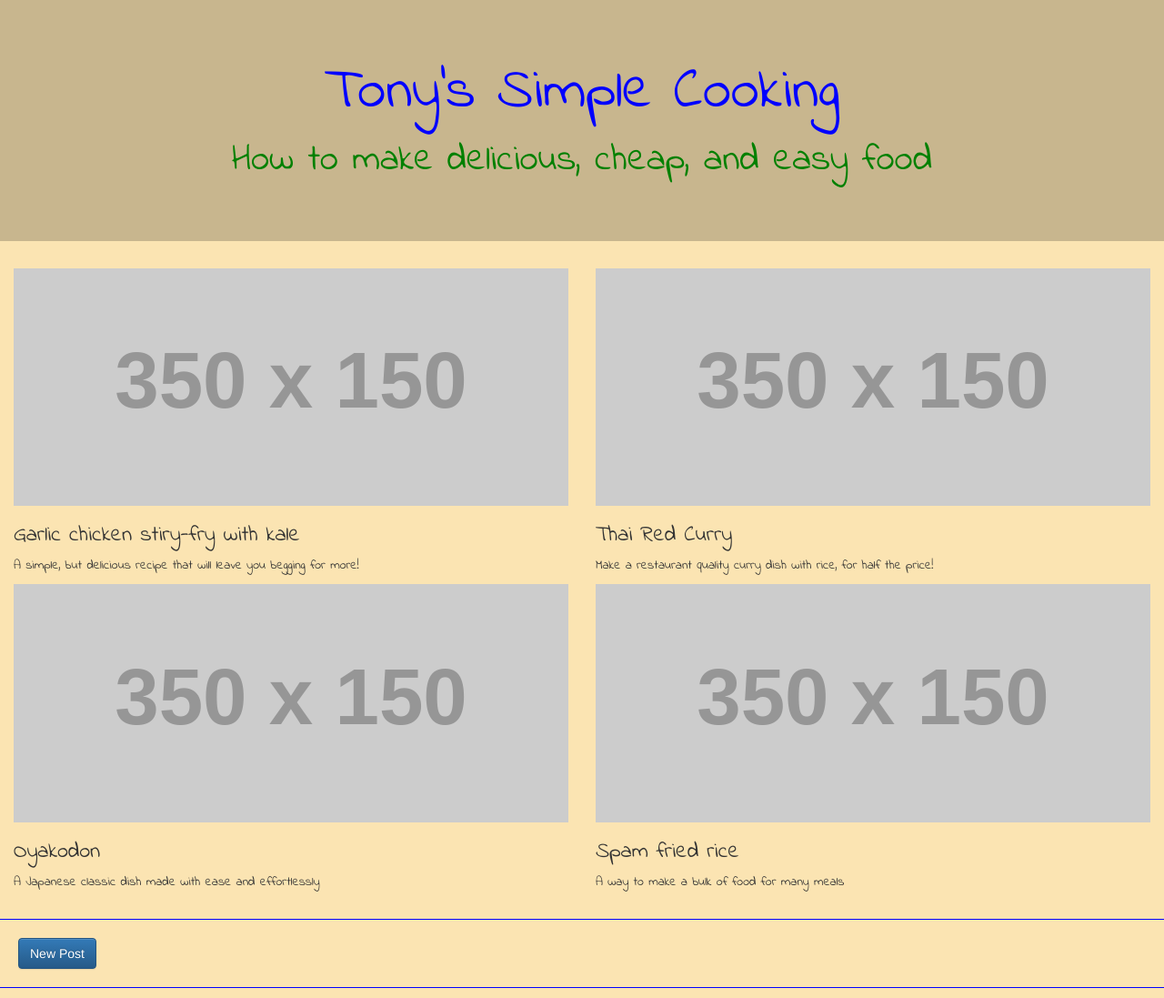
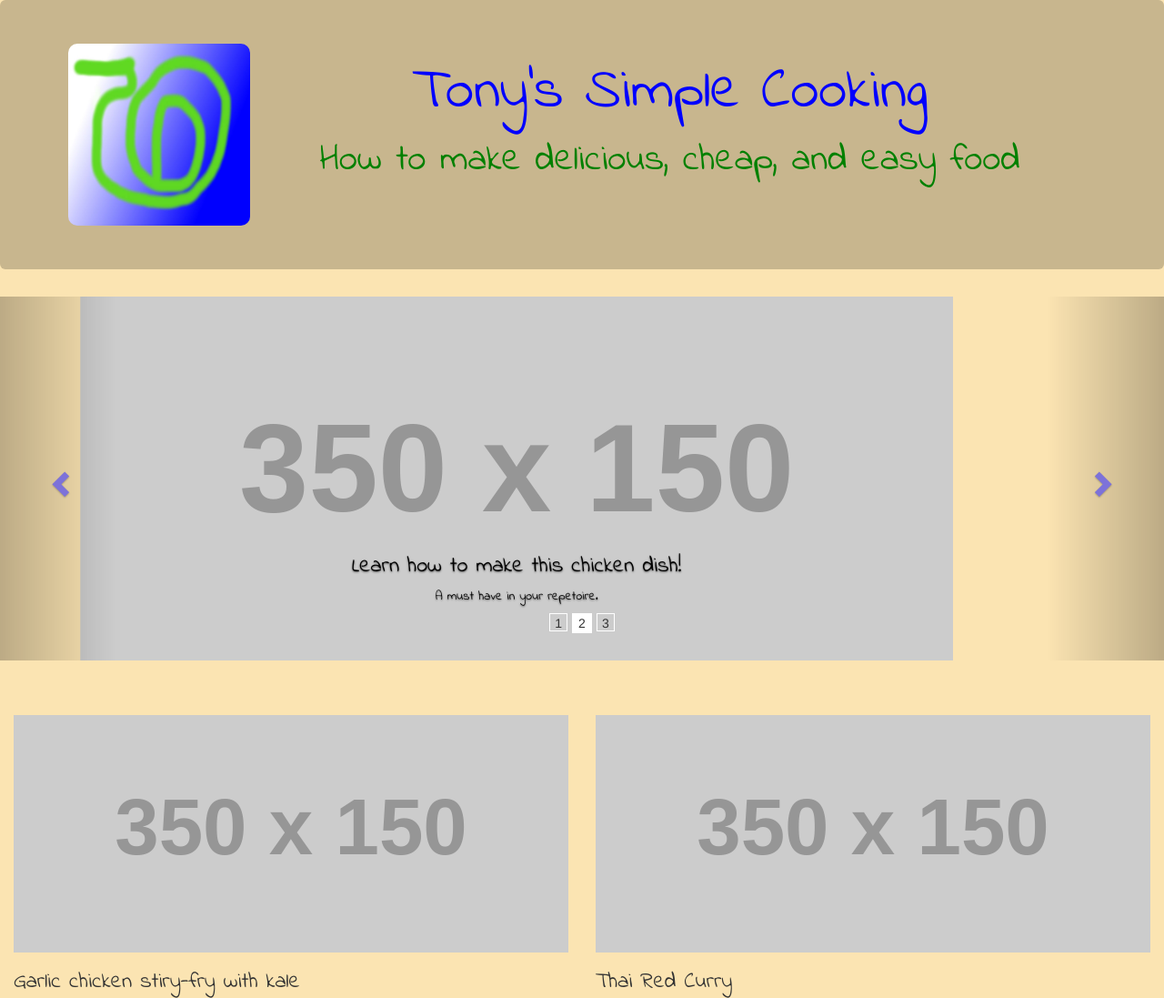
Before and after one commit to tonywon89/simple-cooking, a plain HTML site: page index.html in a window 1280 px wide. Shown: the top 1097 px of the page at 91% size. Drawn offline with nearby package versions, Linux system fonts and the light colour scheme; placeholder pictures from the web are drawn by us.

Commit message:
Add a logo and a carousel

```diff
--- a/css/style.css
+++ b/css/style.css
@@ -3,6 +3,17 @@ body {
 
 }
 
+#header-logo {
+	width: 200px;
+	height: 200px;
+	border-radius: 10px;
+}
+
+#triple-helix {
+	width: 100%;
+	margin-left: auto;
+	margin-right: auto;
+}
 
 .jumbotron {
 	background-color: #C8B68E;
@@ -21,9 +32,11 @@ h1 small {
 	color:green;
 }
 
+
 img {
 	width:100%;
 }
+
 
 hr {
 	border-color: blue;
@@ -42,3 +55,77 @@ p, h3 {
 #new-post-btn {
 	margin-left: 20px;
 }
+
+.carousel-indicators li {
+  display: inline-block;
+  width: 20px;
+  height: 20px;
+  margin: 1px;
+  text-indent: 0px;
+  cursor: pointer;
+  background-color: #000 \9;
+  background-color: rgba(0, 0, 0, 0);
+  border: 1px solid #fff;
+  border-radius: 0px;
+}
+
+.carousel-indicators .active {
+  width: 22px;
+  height: 22px;
+  margin: 0;
+  background-color: #fff;
+}
+
+html, body {
+height:100%;
+margin:0;
+padding:0;
+}
+.carousel, .item, .active {
+height:100%;
+}
+.carousel-inner {
+height:100%;
+}
+.carousel {
+margin-bottom: 60px;
+height: 50%;
+}
+.carousel-caption {
+z-index: 10;
+color: black;
+}
+.carousel .item {
+background-color: #FBE4B2;
+border-radius: 10px;
+}
+.carousel .carousel-inner .bg {
+background-repeat:no-repeat;
+background-size: 75%;
+margin: auto;
+}
+.carousel .carousel-inner .bg1 {
+background-image:url(http://placehold.it/350x150);
+background-position: center;
+}
+.carousel .carousel-inner .bg2 {
+background-image:url(http://placehold.it/350x150);
+background-position: center;
+}
+.carousel .carousel-inner .bg3 {
+background-image:url(http://placehold.it/350x150);
+background-position: center;
+}
+
+.carousel-control {
+  position: absolute;
+  top: 0;
+  bottom: 0;
+  left: 0;
+  width: 10%;
+  font-size: 20px;
+  color: blue;
+  text-align: center;
+  text-shadow: 0 1px 2px rgba(0, 0, 0, .6);
+  filter: alpha(opacity=50);
+  opacity: .5;
--- a/index.html
+++ b/index.html
@@ -17,13 +17,69 @@
 
   <link href='http://fonts.googleapis.com/css?family=Indie+Flower' rel='stylesheet' type='text/css'>
 
-
   </head>
 
   <body>
-    <div class="jumbotron">
-      <h1>Tony's Simple Cooking  <br> <small> How to make delicious, cheap, and easy food</small></h1>
+    <div class="container-fluid">
+      <div class="row jumbotron">
+        <div class="col-md-2">
+            <img id="header-logo" src="images/logo.jpg" alt="Logo">
+        </div>
+        <div class="col-md-10">
+          <div>
+            <h1>Tony's Simple Cooking  <br> <small> How to make delicious, cheap, and easy food</small></h1>
+          </div>
+
+        </div>
+      </div>
+
+
     </div>
+
+    <div id="main-carousel" class="carousel slide" data-ride="carousel">
+  <!-- Indicators -->
+      <ol class="carousel-indicators">
+        <li data-target="#main-carousel" data-slide-to="0" class="active">1</li>
+        <li data-target="#main-carousel" data-slide-to="1">2</li>
+        <li data-target="#main-carousel" data-slide-to="2">3</li>
+      </ol>
+
+      <!-- Wrapper for slides -->
+      <div class="carousel-inner" role="listbox">
+        <div class="item bg bg1 active">
+
+          <div class="carousel-caption">
+            <h3>Learn how to make this chicken dish!</h3>
+            <p>A must have in your repetoire.</p>
+          </div>
+        </div>
+        <div class="item bg bg2">
+
+          <div class="carousel-caption">
+            <h3>Finding the best prices for the best quality</h3>
+            <p>Discover how to efficiently buy groceries for $30 a week</p>
+          </div>
+        </div>
+        <div class="item bg bg3">
+
+          <div class="carousel-caption">
+            <h3>Looking for employment</h3>
+            <p>I'm trying to find a job in computer programming, so if anyone knows anything, please let me know!</p>
+          </div>
+        </div>
+      </div>
+
+      <!-- Controls -->
+      <a class="left carousel-control" href="#main-carousel" role="button" data-slide="prev">
+        <span class="glyphicon glyphicon-chevron-left" aria-hidden="true"></span>
+        <span class="sr-only">Previous</span>
+      </a>
+      <a class="right carousel-control" href="#main-carousel" role="button" data-slide="next">
+        <span class="glyphicon glyphicon-chevron-right" aria-hidden="true"></span>
+        <span class="sr-only">Next</span>
+      </a>
+    </div>
+
 <!-- The container that contains the picture and links for the recipes -->
     <div class="container-fluid" id="main">
       <div class="row">
@@ -58,7 +114,7 @@
     <button type="button" class="btn btn-primary" id="new-post-btn" data-toggle="modal" data-target="#myModal">   New Post
     </button>
 
-<!-- The modal that will open a form -->
+<!-- The modal that will open a form from pressing the new post button-->
     <div class="modal fade" id="myModal" tabindex="-1" role="dialog" aria-labelledby="myModalLabel" aria-hidden="true">
       <div class="modal-dialog">
         <div class="modal-content">
```
Also changed, not shown: images/Logo.jpg (added).
